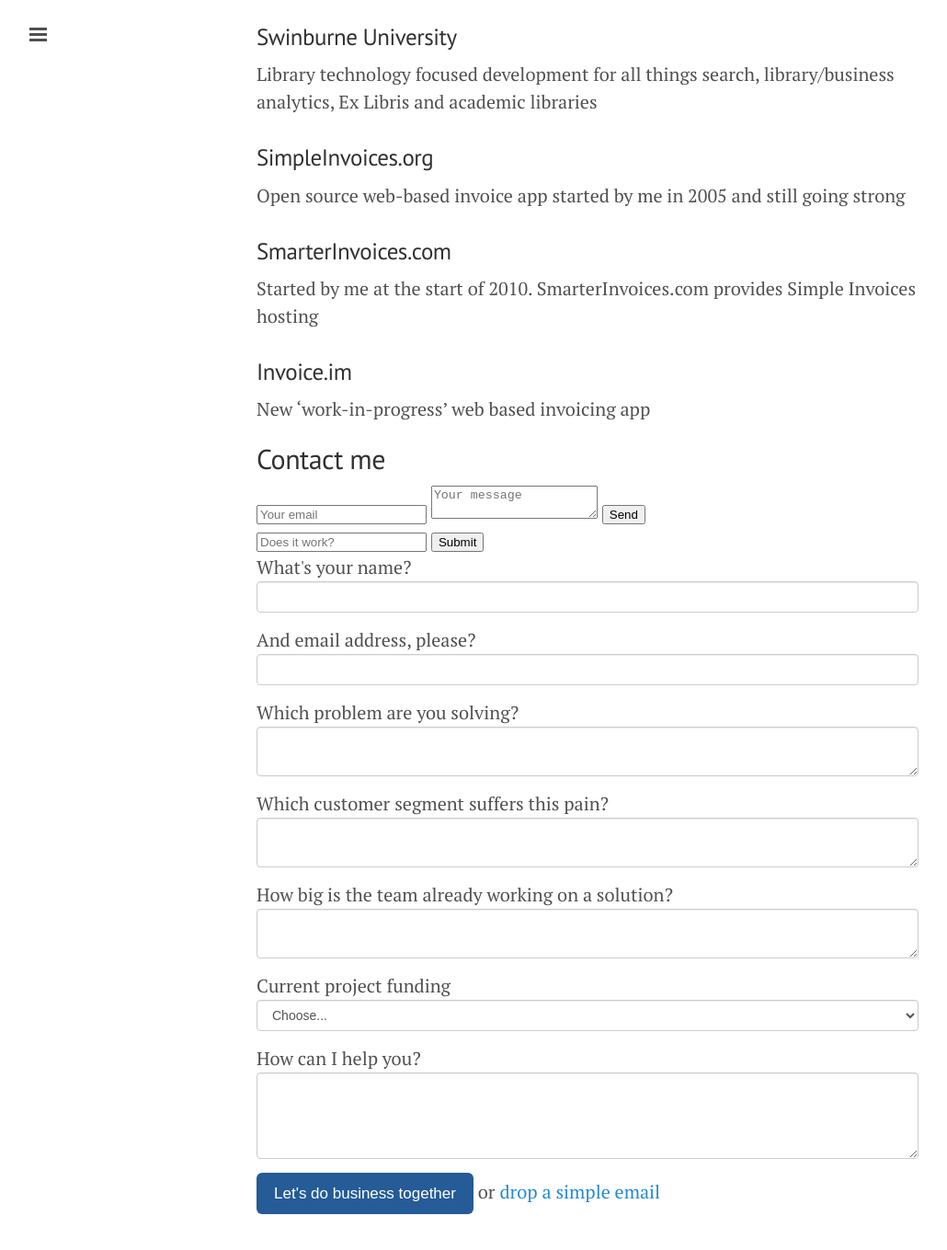
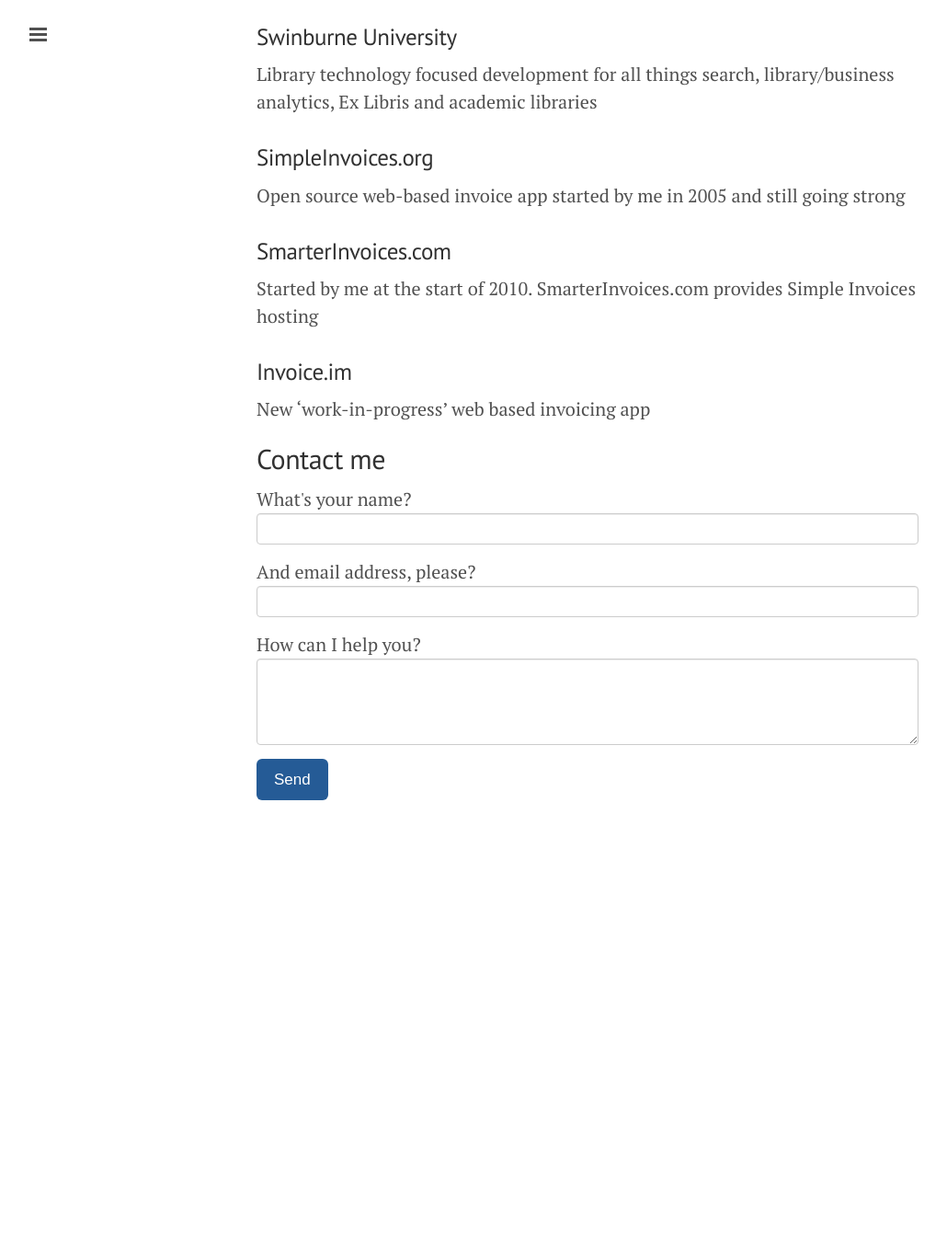
Before and after one commit to justinkelly/justinkelly.github.io, a Jekyll site: the page built from about/index.markdown, in a window 1280 px wide and 1400 px high, scrolled down 1347 px. Shown: the top 1359 px of the window at 92% size, without its empty margins (1-1031 px from the left). Built offline with Jekyll 4.4.1, drawn with Linux system fonts in a browser that asks for light colours; nearby versions of some CDN libraries; after the commit the page ends 2297 px from its top, so only the background shows below that.

Commit message:
Update index.markdown

```diff
--- a/about/index.markdown
+++ b/about/index.markdown
@@ -88,22 +88,7 @@
 
 ## Contact me
 
-<form method="POST" action="http://formspree.io/justin@kelly.org.au">
-  <input type="email" name="email" placeholder="Your email">
-  <textarea name="message" placeholder="Your message"></textarea>
-  <button type="submit">Send</button>
-</form>
-
-
-
-<form action="https://api.formbucket.com/f/buk_ANt8wlZzOH6gZ9xniBrzKzr5" method="post" target="_blank">
-  <input type="text" name="email" placeholder="Does it work?" />
-  <label style="display: none" >Honey pot (Should be empty and hidden)</label><input type="text" name="__bucket_trap__" value="" style="display: none" />
-  <button class="button secondary" type="submit">Submit</button>
-</form>
-
-
-<form action="//formspree.io/seb@saunier.me" role="form" method="POST" _lpchecked="1">
+<form action="//formspree.io/justin@kelly.org.au" role="form" method="POST">
     <div class="form-group">
       <label for="name">What's your name?</label>
       <input type="text" name="name" class="form-control" required="">
@@ -115,39 +100,13 @@
     </div>
 
     <div class="form-group">
-      <label for="problem">Which problem are you solving?</label>
-      <textarea name="problem" class="form-control" rows="2"></textarea>
-    </div>
-
-    <div class="form-group">
-      <label for="customer">Which customer segment suffers this pain?</label>
-      <textarea name="customer" class="form-control" rows="2"></textarea>
-    </div>
-
-    <div class="form-group">
-      <label for="team">How big is the team already working on a solution?</label>
-      <textarea name="team" class="form-control" rows="2"></textarea>
-    </div>
-
-    <div class="form-group">
-      <label for="funding">Current project funding</label>
-      <select name="funding" class="form-control">
-        <option value="">Choose...</option>
-        <option>Pre-seed</option>
-        <option>Seed</option>
-        <option>Serie A</option>
-        <option>Series B+</option>
-      </select>
-    </div>
-
-    <div class="form-group">
       <label for="message">How can I help you?</label>
       <textarea name="body" class="form-control" rows="4" width="100%" required=""></textarea>
     </div>
 
     <div>
-      <input type="hidden" name="_next" value="//sebastien.saunier.me/thanks.html">
-      <input type="submit" class="btn btn-lg" value="Let's do business together">
-      or <a href="mailto:seb@saunier.me" target="_blank">drop a simple email</a>
+      <input type="hidden" name="_next" value="//justin.kelly.org.au/thanks.html">
+      <input type="hidden" name="_subject" value="Justin Kelly website - contact form" />
+      <input type="submit" class="btn btn-lg" value="Send">
     </div>
   </form>
```
